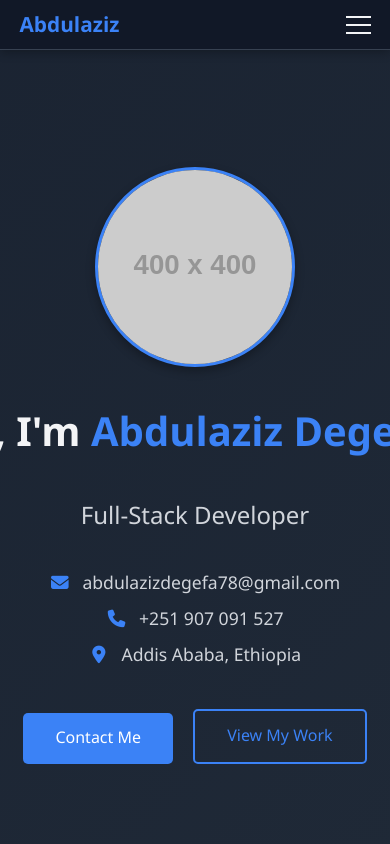
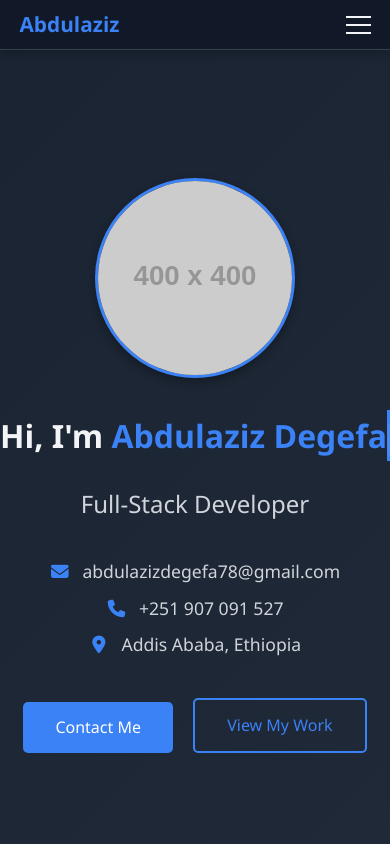
Before and after one commit to Abdulaziz7878/Portfolio, a plain HTML site: page index.html in a window 390 px wide. Shown: the top 844 px of the page. Drawn offline with Linux system fonts and the light colour scheme; placeholder pictures from the web are drawn by us.

Commit message:
Fixing mobile view

```diff
--- a/styles.css
+++ b/styles.css
@@ -1358,3 +1358,9 @@ section h2::after {
 .theme-toggle i {
   color: var(--text-color);
 }
+@media (max-width: 480px) {
+  .hero-content h1 {
+  font-size: 2rem;
+  margin-bottom: .7rem;
+  }
+}
```
